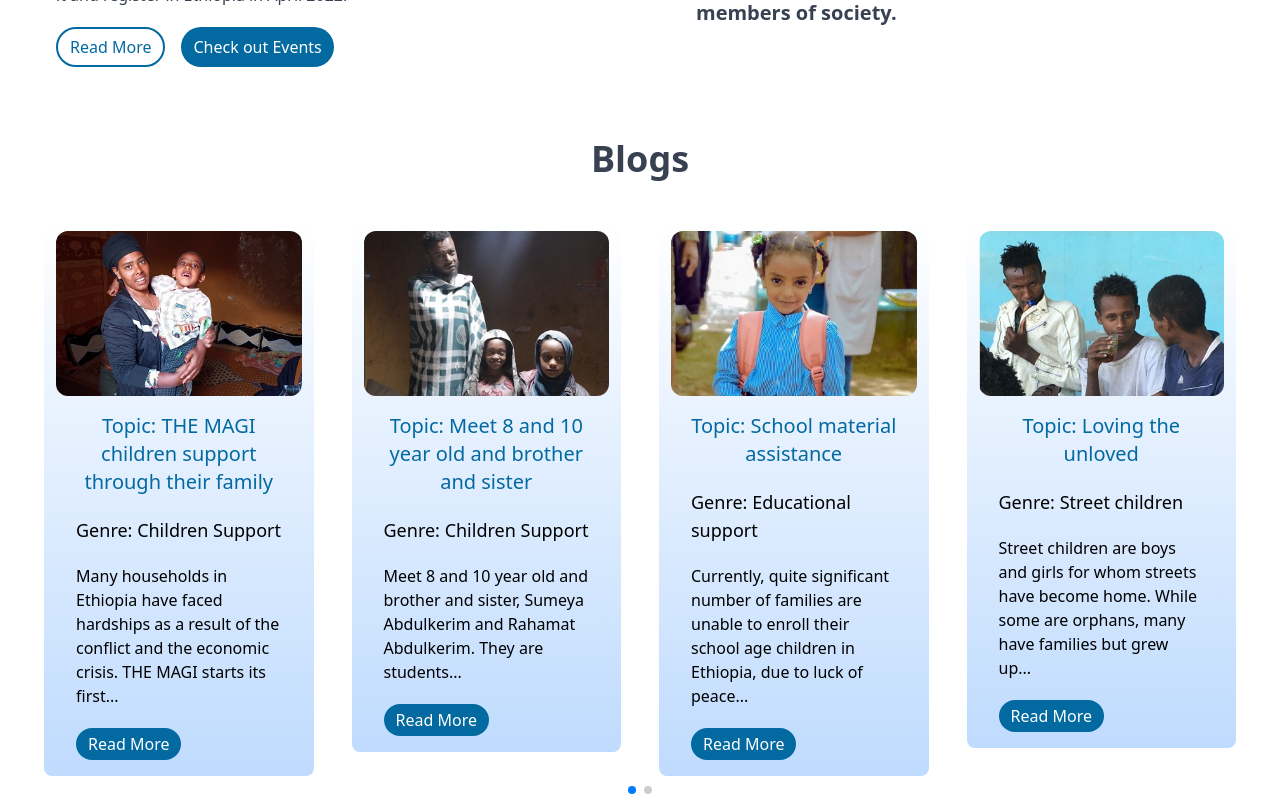
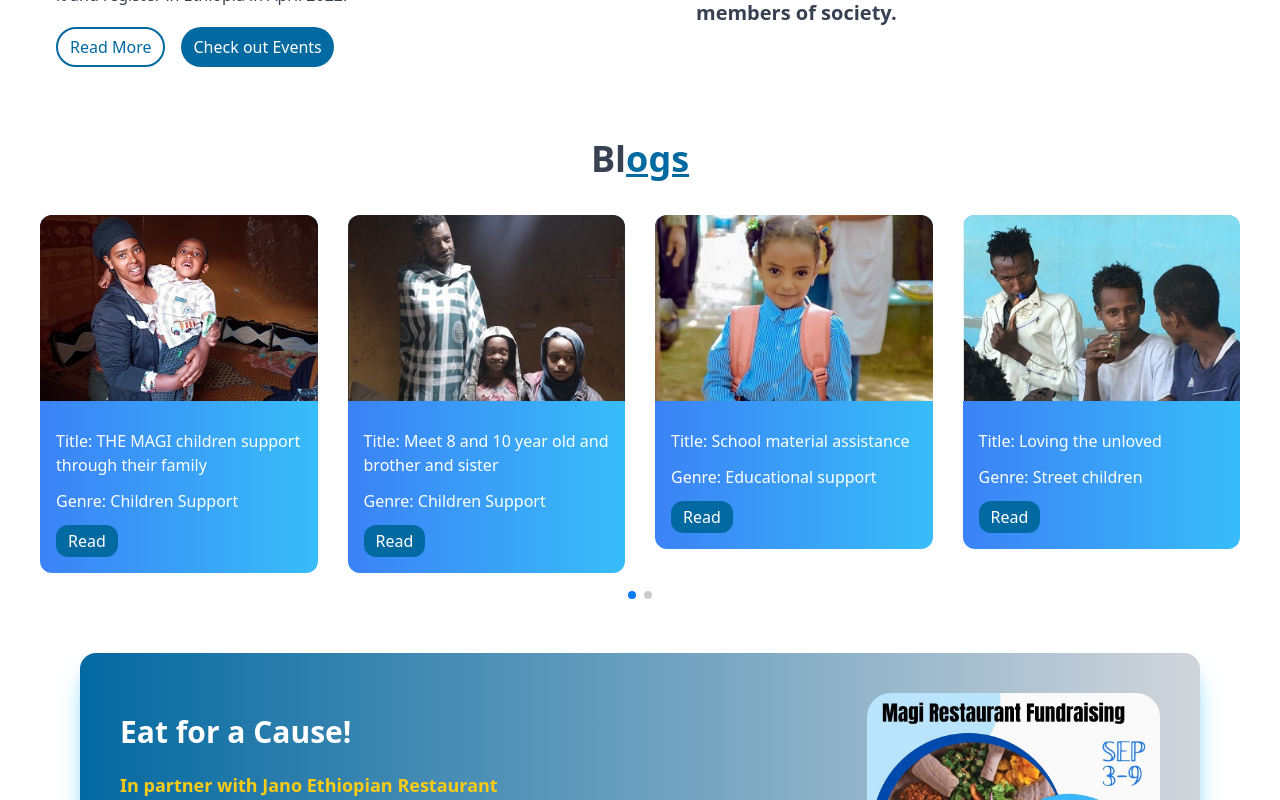
Before and after one commit to KidusThethird/the_magi_foundation_react, a React (Create React App) app: page / in a window 1280 px wide. Shown: the part 800-1600 px from the top of the page. Built offline with nearby package versions, Linux system fonts and the light colour scheme.

Commit message:
layout updated

```diff
--- a/src/App.js
+++ b/src/App.js
@@ -34,12 +34,13 @@ const [categorySelected , setCategorySelected] = useState("all");
 <Router>
   <Navbar setCategorySelected={setCategorySelected}/>
   <Routes>
-    <Route path='/' element={<Home />}/>
-    <Route path='/ourstory' element={<OurStory />}/>
-    <Route path='/ourteam' element={<OurTeam />}/>
-    <Route path='/events' element={<Events  setEventIndex={setEventIndex}/>}/>
-    <Route path='/eventdetails' element={<EventDetails  eventIndex={eventIndex} />} />
-    <Route path='/gallery' element={<Gallery categorySelected={categorySelected} setCategorySelected={setCategorySelected}/>} />
+
+   <Route path='/' element={<Home setBlogIndex={setBlogIndex}/>}/>
+   <Route path='/ourstory' element={<OurStory />}/>
+   <Route path='/ourteam' element={<OurTeam />}/>
+   <Route path='/events' element={<Events  setEventIndex={setEventIndex}/>}/>
+   <Route path='/eventdetails' element={<EventDetails  eventIndex={eventIndex} />} />
+   <Route path='/gallery' element={<Gallery categorySelected={categorySelected} setCategorySelected={setCategorySelected}/>} />
    <Route path='/sponsorship' element={<SponsorShip   setSponsorShipIndex={setSponsorShipIndex}/>}/>
    <Route path='/sponsorshipdetails' element={<SponsorshipDetails sponsorShipIndex={sponsorShipIndex} />}/>
    <Route path='/blogs' element={<Blogs setBlogIndex={setBlogIndex}/>} />
--- a/src/components/homePageComponents/blogs.jsx
+++ b/src/components/homePageComponents/blogs.jsx
@@ -4,9 +4,16 @@ import {  Pagination , Navigation ,  Scrollbar, A11y } from 'swiper/modules';
 import 'swiper/css';
 import {BlogList} from '../../utils/blogs'
 import 'swiper/css/pagination';
+import { Link } from "react-router-dom";
 
 
-const Blog = () => {
+const Blog = (props) => {
+
+  const setBlogIndex =props.setBlogIndex;
+
+  const changeBlogIndex=(index)=>{
+    setBlogIndex(index);
+  }
 
     const breakpoints = {
         935: {
@@ -21,10 +28,12 @@ const Blog = () => {
 
       };
 
-    return <div className=" px-10">
-        <div>
-            <h1 className="text-4xl font-semibold text-gray-700 text-center pb-10">Blogs</h1>
-        </div>
+    return <div className=" px-10 mb-10">
+        <div className='w-full flex'>
+<div className='flex mx-auto pb-9 text-4xl font-semibold'>
+    <h1 className='text-gray-700'>Bl</h1><h1 className='text-sky-700 underline'>ogs</h1>
+    </div>
+    </div>
 
 
         <div>
@@ -51,21 +60,19 @@ const Blog = () => {
   if (blog.displayOnHomePage) {
     return (
       <SwiperSlide>
-        <div className="mx-1 pb-4 mb-8   px-3 pt-3 rounded-lg border-opacity-20 rounded-t-3xl border-sky-700 bg-gradient-to-t from-blue-200 to-white">
-          <div className="w-full    overflow-hidden">
-            <img className="mx-auto rounded-xl" src={blog.image} alt="" />
-          </div>
-          <div className="w-full space-y-5 pt-4 px-5  ">
-            <h1 className="text-xl text-center mx-auto text-sky-700">
-              Topic: {blog.topic}
-            </h1>
-            <h1 className="text-lg">Genre: {blog.genre}</h1>
-            <p>{blog.highlight}</p>
-            <button className="text-white bg-sky-700 rounded-full px-3 py-1">
-              Read More
-            </button>
-          </div>
+        <div className='cursor-pointer mb-10 bg-gradient-to-r from-blue-500 to-sky-400 text-white space-y-3 rounded-xl overflow-hidden'>
+        <img src={blog.image} alt="" />
+        <div className='p-4 space-y-3'>
+        <h1>Title: {blog.topic}</h1>
+        <h1>Genre: {blog.genre}</h1>
+        <div className=''>
+            <Link to="/blogdetails">
+            <button onClick={()=>changeBlogIndex(blog.id)}  className='bg-sky-700 px-3 py-1 rounded-xl'>Read</button>
+            </Link>
+
         </div>
+        </div>
+    </div>
       </SwiperSlide>
     );
   } else {
--- a/src/components/homePageComponents/testimonial.jsx
+++ b/src/components/homePageComponents/testimonial.jsx
@@ -52,12 +52,12 @@ const Testimonial = () => {
     return (
       <SwiperSlide>
         <div className='p-2 pb-8 h-full cursor-pointer '>
-<div className='bg-gray-300 p-2 rounded-2xl my-auto shadow-xl shadow-sky-300'>
+<div className='text-white bg-gradient-to-r from-blue-500 to-sky-700 p-2 rounded-2xl my-auto shadow-xl shadow-sky-300'>
     <div className='pb-4'>
-    <h1 className=' text-lg text-sky-700 text-center'><Quotes /> {testimony.fullText}<Quotes className='right-0 flex w-full' />  </h1>
+    <h1 className=' text-lg  text-center'><Quotes /> {testimony.fullText}<Quotes className='right-0 flex w-full' />  </h1>
     </div>
-    <h1 className='text-xl text-gray-700 font-semibold text-center'>{testimony.name}</h1>
-    <h1 className='text-1g text-blue-700 text-center'>{testimony.position}</h1>
+    <h1 className='text-xl  font-semibold text-center'>{testimony.name}</h1>
+    <h1 className='text-1g text-center'>{testimony.position}</h1>
 </div>
 
 
--- a/src/routes/home.jsx
+++ b/src/routes/home.jsx
@@ -11,12 +11,13 @@ import ContactUsForm from '../components/commonComponents/contactUsForm'
 import SponsorShipSample from '../components/homePageComponents/sponsorShipsample'
 
 
- const home = () => {
+ const home = (props) => {
+  const setBlogIndex = props.setBlogIndex;
   return (
     <>
     <Hero />
     <About />
-    <Blog />
+    <Blog setBlogIndex={setBlogIndex}/>
     <Advertisment />
     <BreakBanner />
     <SponsorShipSample />
```
